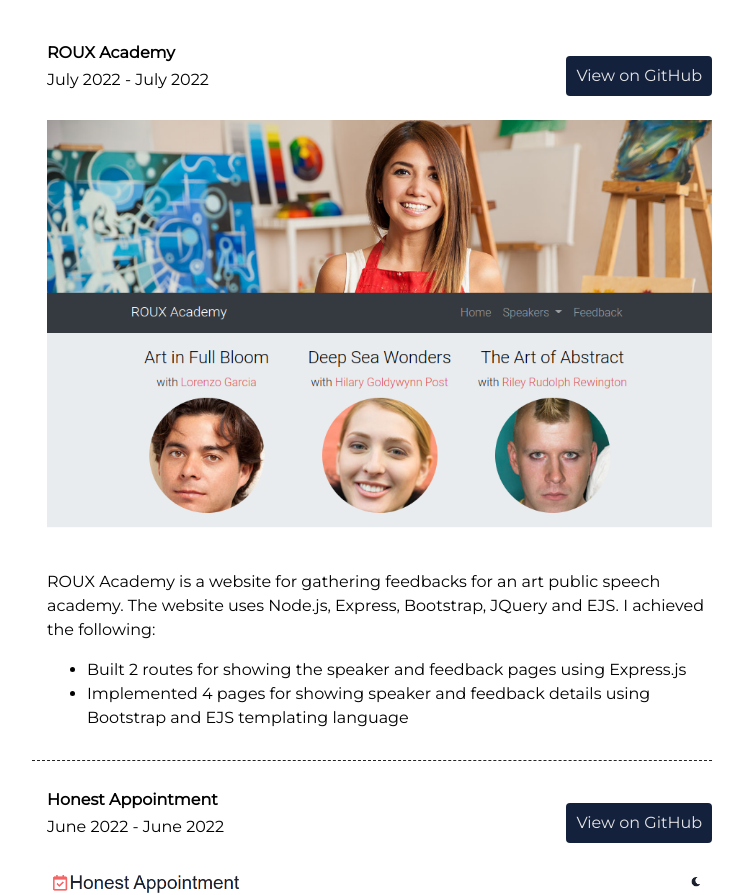
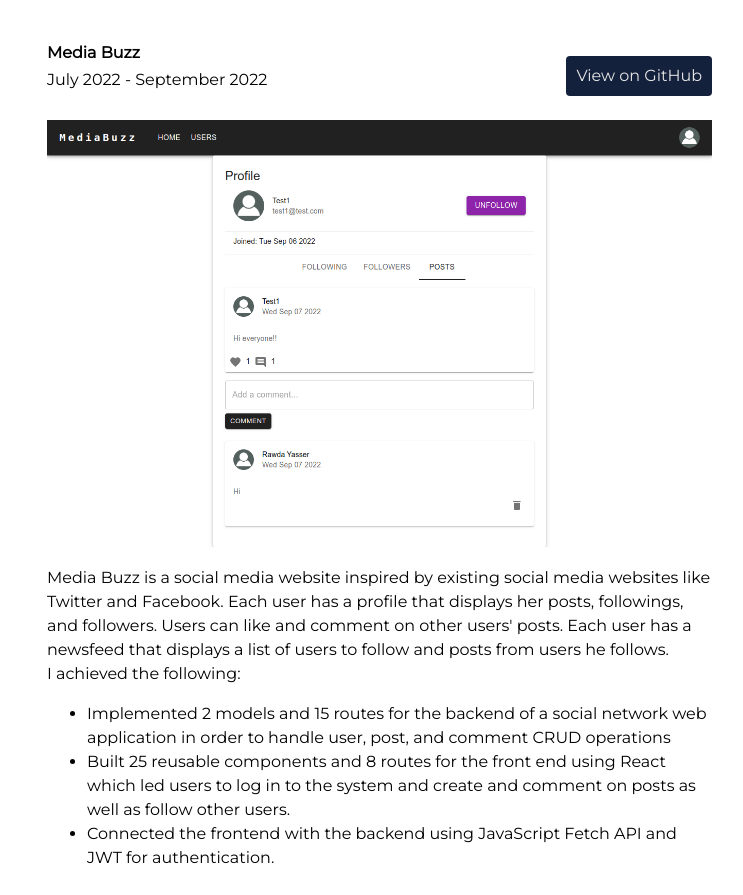
Before and after one commit to rawda-developer/portfolio, a plain HTML site: page index.html in a window 1280 px wide. Shown: the part 505-1400 px from the top of the page, without its empty margins (268-1011 px from the left). Drawn offline with Linux system fonts and the light colour scheme.

Commit message:
Chore: updated projects and cerificate

```diff
--- a/index.html
+++ b/index.html
@@ -31,7 +31,33 @@
           View selected projects below. View more here
           <a href="https://www.github.com/rawda-developer" target="_blank">GitHub</a>
         </p>
+
         <!-- project 1 -->
+     <section class="project-item">
+      <div class="project-content-wrapper">
+        <div class="project-head">
+          <div>
+            <h3>Media Buzz</h3>
+            <p>July 2022 - September 2022</p>
+          </div>
+
+          <a class="btn" href="https://github.com/rawda-developer/Media-Buzz" target="_blank">View on
+            GitHub</a>
+
+        </div>
+        <img src="./images/media-buzz.png" />
+        <div>
+          <p>Media Buzz is a social media website inspired by existing social media websites like Twitter and Facebook. Each user has a profile that displays her posts, followings, and followers. Users can like and comment on other users' posts. Each user has a newsfeed that displays a list of users to follow and posts from users he follows. <br> I achieved the following:</p>
+
+          <ul>
+          <li>Implemented 2 models and 15 routes for the backend of a social network web application in order to handle user, post, and comment CRUD operations </li>
+          <li>Built 25 reusable components and 8 routes for the front end using React which led users to log in to the system and create and comment on posts as well as follow other users.</li>
+          <li>Connected the frontend with the backend using JavaScript Fetch API and JWT for authentication.</li>
+        </ul>
+        </div>
+      </div>
+    </section>
+    <!-- project 2 -->
      <section class="project-item">
           <div class="project-content-wrapper">
             <div class="project-head">
@@ -57,8 +83,8 @@
             </div>
           </div>
         </section>
-                <!-- project 2 -->
-    <section class="project-item">
+          <!-- project 3 -->
+     <section class="project-item">
           <div class="project-content-wrapper">
             <div class="project-head">
               <div>
@@ -84,7 +110,7 @@
             </div>
           </div>
         </section>
-        <!-- Project 3 -->
+        <!-- Project 4 -->
           <section class="project-item">
           <div class="project-content-wrapper">
             <div class="project-head">
@@ -115,7 +141,7 @@
             </div>
           </div>
         </section>
-        <!-- project 4 -->
+        <!-- project 5 -->
 
         <section class="project-item">
           <div class="project-content-wrapper">
@@ -148,38 +174,6 @@
           </div>
         </section>
 
-
-        <!-- project 3
-        <section class="project-item">
-          <div class="project-content-wrapper">
-            <div class="project-head">
-              <div>
-                <h3>My-Reads</h3>
-                <p>Dec 2021 - Dec 2021</p>
-              </div>
-
-              <a class="btn" href="https://github.com/rawda-developer/music-vibration" target="_blank">View on
-                GitHub</a>
-
-            </div>
-            <img src="./images/music-vibration-home.png" />
-            <div>
-              <p>
-                MyReads is a front-end Web App built in React js.
-              </p>
-
-              <ul>
-                <li> It allows users to categorize books into 3 categories, called shelves (currently reading, want to
-                  read, and read).</li>
-                <li>The application interacts with an API to get books names, authors, and images.</li>
-                <li>It's a Single-page Application with 2 routes for Home and Search pages.</li>
-                <li>The project consists of 7 reusable React Components for building the UI of Home, and Search pages.
-                </li>
-                <li>This project was a part of React Nanodegree Program at Udacity.</li>
-            </div>
-          </div>
-        </section>
-      </div> -->
     </section>
 
     <!-- Education -->
@@ -217,7 +211,10 @@
           <li>User Interface Design Specialization, Coursera<a
               href="https://www.coursera.org/account/accomplishments/specialization/LCALTXLYW8W7"
               target="_blank">Verify</a></li>
+          <li>Graphic Design Specialization, Coursera<a href="https://www.coursera.org/account/accomplishments/specialization/N9N42WCKAR55" target="_blank">Verify</a></li>
+          <li>Consonants of American English Pronunciation, Coursera<a href="https://www.coursera.org/account/accomplishments/verify/AFMG5MLJMMFZ" target="_blank">Verify</a></li>
         </ul>
+
       </div>
     </section>
     </div>
@@ -228,7 +225,7 @@
         <ul>
           <li><a href="https://github.com/rawda-developer">GitHub</a></li>
           <li>
-            <a href="https://www.linkedin.com/in/rawda-yasser/">LinkedIn</a>
+            <a href="https://www.linkedin.com/in/rawda-developer/">LinkedIn</a>
           </li>
           <li><a href="https://twitter.com/Rawda_Developer">Twitter</a></li>
         </ul>
```
Also changed, not shown: images/media-buzz.png (added).
